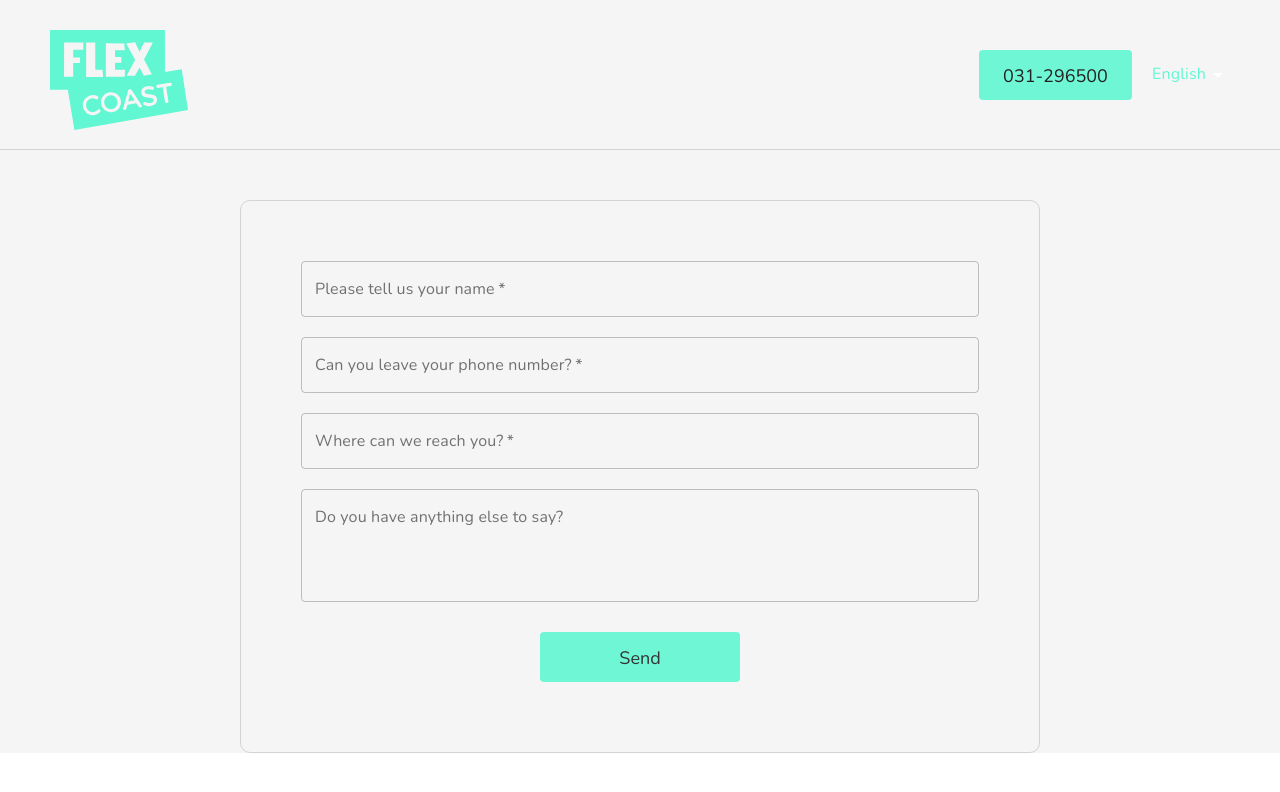
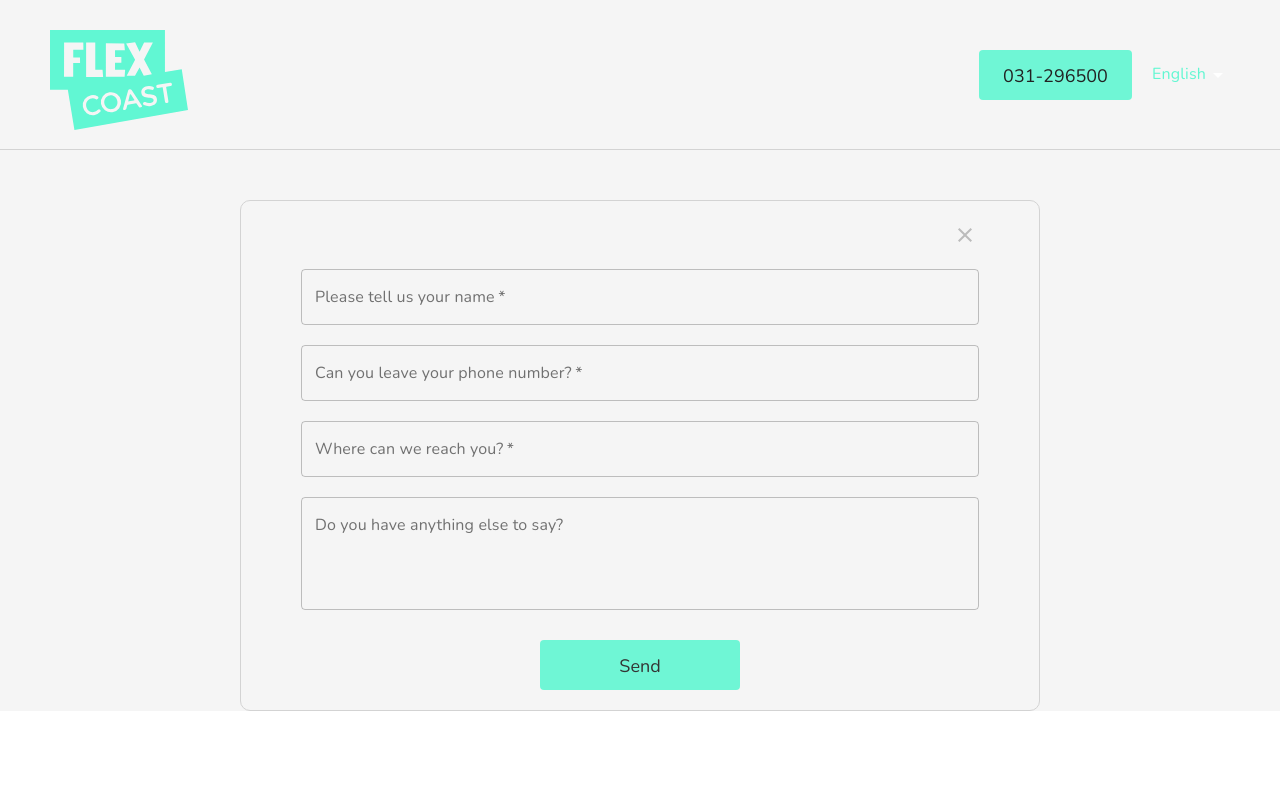
Before and after one commit to SevaDer14/flex_coast_client, a React (Create React App) app: page /rent_out in a window 1280 px wide. Shown: the top 792 px of the page. Built offline with nearby package versions, Linux system fonts and the light colour scheme; no server answers; what ahoy.js would draw is missing.

Commit message:
adds close form button

```diff
--- a/src/components/RentOutForm.jsx
+++ b/src/components/RentOutForm.jsx
@@ -3,6 +3,8 @@ import Header from './Header'
 import TextField from '@material-ui/core/TextField'
 import Inquiries from '../modules/Inquiries'
 import { useTranslation } from 'react-i18next'
+import IconButton from '@material-ui/core/IconButton'
+import CloseIcon from '@material-ui/icons/Close'
 
 const RentOutForm = () => {
   const { t } = useTranslation()
@@ -20,21 +22,21 @@ const RentOutForm = () => {
       type: 'text',
       required: true,
       multiline: false,
-      dataKey: 'name'
+      dataKey: 'name',
     },
     {
       text: 'Can you leave your phone number?',
       type: 'number',
       required: true,
       multiline: false,
-      dataKey: 'phone'
+      dataKey: 'phone',
     },
     {
       text: 'Where can we reach you?',
       type: 'email',
       required: true,
       multiline: false,
-      dataKey: 'email'
+      dataKey: 'email',
     },
     {
       text: 'Do you have anything else to say?',
@@ -42,7 +44,7 @@ const RentOutForm = () => {
       required: false,
       multiline: true,
       rows: 4,
-      dataKey: 'notes'
+      dataKey: 'notes',
     },
   ]
 
@@ -67,7 +69,7 @@ const RentOutForm = () => {
       multiline={question.multiline}
       rows={question.rows}
       variant='outlined'
-      style={{margin: '10px'}}
+      style={{ margin: '10px' }}
     />
   ))
 
@@ -75,9 +77,16 @@ const RentOutForm = () => {
     <>
       <Header />
       <div className='form-container'>
+        <IconButton className='close-form-button'>
+          <CloseIcon style={{ color: '#bbb', fontSize: '24px' }} />
+        </IconButton>
         <form onSubmit={(event) => sendToHubSpot(event)}>
           {form}
-          <button className='custom-button' loading={loading} submit dataCy='submit-btn'>
+          <button
+            className='custom-button'
+            loading={loading}
+            submit
+            dataCy='submit-btn'>
             {t('submitButton')}
           </button>
         </form>
--- a/src/styles/_rentOutForm.scss
+++ b/src/styles/_rentOutForm.scss
@@ -6,7 +6,7 @@
   max-width: 800px;
   margin: auto;
   margin-top: 50px;
-  padding: 50px;
+  padding: 0 50px;
   border-radius: $borderRadius;
   border: 1px solid lightgray;
   @media only screen and (max-width: $mobile) {
@@ -14,6 +14,11 @@
     margin-top: 0;
     padding: 0 20px 0 20px;
   }
+
+.close-form-button {
+  align-self: flex-end;
+  margin-top: 10px;
+}
 
   .custom-button {
     width: 200px;
--- a/src/styles/globals.css
+++ b/src/styles/globals.css
@@ -1219,7 +1219,7 @@ section {
   max-width: 800px;
   margin: auto;
   margin-top: 50px;
-  padding: 50px;
+  padding: 0 50px;
   border-radius: 10px;
   border: 1px solid lightgray;
 }
@@ -1230,6 +1230,12 @@ section {
     margin-top: 0;
     padding: 0 20px 0 20px;
   }
+}
+
+.form-container .close-form-button {
+  -ms-flex-item-align: end;
+      align-self: flex-end;
+  margin-top: 10px;
 }
 
 .form-container .custom-button, .form-container .compelling-container .rent-out-button, .compelling-container .form-container .rent-out-button {
```
